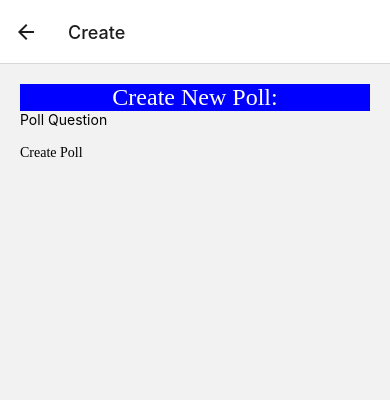
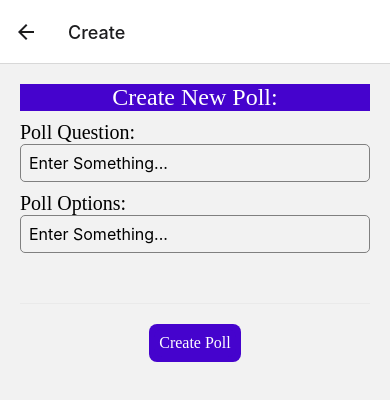
Before and after one commit to ParkerSaussy/YouPoll, a React Native app: screen /Create in a window 390 px wide. Shown: the top 400 px of the page. Built offline with nearby package versions, Linux system fonts and the light colour scheme; no server answers.

Commit message:
Main functionality

```diff
--- a/App.js
+++ b/App.js
@@ -11,6 +11,10 @@ import {
 
 import Feed from './components/feed';
 import CreatePoll from './components/createPoll/createPoll';
+
+// Mainly defining these for development so I don't accidentally delete them somewhere
+const primaryColor = '#4503CD';
+const secondaryColor = '#E2D5FE';
 
 const Stack = createNativeStackNavigator();
 const queryClient = new QueryClient();
--- a/components/createPoll/createPoll.js
+++ b/components/createPoll/createPoll.js
@@ -24,7 +24,7 @@ const styles = StyleSheet.create({
     },
     pageHeader: {
         fontSize: 24,
-        backgroundColor: 'blue',
+        backgroundColor: '#4503CD',
         color: 'white',
         textAlign: 'center',
         textAlignVertical: 'center',
--- a/components/createPoll/pollForm.js
+++ b/components/createPoll/pollForm.js
@@ -1,20 +1,16 @@
 import { useForm, useFormContext, useController, FormProvider } from "react-hook-form";
 import { StyleSheet, View, SafeAreaView, TextInput, Text, Alert } from 'react-native';
-import { MyButton } from "../utils/utils";
+import { useMutation, useQueryClient } from 'react-query';
+
 import axios from "axios";
-import {
-    useQuery,
-    useMutation,
-    useQueryClient,
-    QueryClient,
-    QueryClientProvider,
-  } from 'react-query';
+
+import { MyButton, MyText } from "../utils/utils";
 
 export const Input = ({ title, classNames, ...textInputProps }) => {
     return (
         <View style={[...(classNames ? classNames:[])]}>
-            {Boolean(title) && <Text>{title}</Text>}
-            <TextInput {...textInputProps} />
+            {Boolean(title) && <MyText content={title} classNames={[styles.textLabel]} />}
+            <TextInput style={styles.input} placeholder={'Enter Something...'} {...textInputProps} />
         </View>
     )
 }
@@ -40,7 +36,8 @@ export default function PollForm() {
 
     const onSubmit = (form) => {
         const poll = { ...form };
-        mutate(poll);
+        console.log(poll)
+        // mutate(poll);
     }
 
     const createPoll = async (data) => {
@@ -48,7 +45,7 @@ export default function PollForm() {
         console.log(response)
     }
 
-    const { mutate, isLoading } = useMutation(createPoll, {
+    const { mutate } = useMutation(createPoll, {
         onSuccess: data => {
             console.log(data);
             const message = "success"
@@ -63,22 +60,36 @@ export default function PollForm() {
     });
 
     const onErrors = errors => {
-        if (errors['pollQuestion']) Alert.alert('You forgot something...', errors['pollQuestion'].message);
+        console.log(errors)
+        if (errors['pollQuestion']) Alert.alert('You forgot something...', errors['pollQuestion'].message)
+        else if (errors['pollOption']) Alert.alert('You forgot something...', errors['pollOption'].message)
     }
 
     return (
-        <SafeAreaView style={styles.page}>
-            <View style={styles.subPage}>
-                <FormProvider {...formMethods}>
+        <SafeAreaView style={styles.layout}>
+
+            <View style={[styles.section, styles.sectionBorder]}>
+                <FormProvider  {...formMethods}>
                     <MyInput
                         name='pollQuestion'
-                        title='Poll Question'
+                        title='Poll Question:'
                         rules={{ required: 'Poll Question is required!' }}
                     />
-                    {/* INSERT ALL THE BS */}
+                    <View style={[styles.section]}>
+                        <MyInput
+                            name='pollOption'
+                            title='Poll Options:'
+                            rules={{ required: 'No options can be blank and 1+ options are required!' }}
+                        />
+                    </View>
+
                 </FormProvider>
+            </View>
+            <View style={styles.section}>
                 <MyButton
                     content='Create Poll'
+                    classNames={[styles.submitButton]}
+                    textClassnames={[styles.submitButton]}
                     callback={formMethods.handleSubmit(onSubmit, onErrors)}
                 />
             </View>
@@ -87,14 +98,39 @@ export default function PollForm() {
 }
 
 const styles = StyleSheet.create({
-    page: {
+    layout: {
 
     },
-    subPage: {
-
+    provider: {
+        display: 'flex',
+        flexDirection: 'column',
     },
-    error: {
-        color: 'darkred'
+    section: {
+        marginTop: 10,
+        marginBottom: 10,
+        paddingBottom: 20
+    },
+    sectionBorder: {
+        borderBottomWidth: 1,
+        borderBottomColor: '#eaeaea',
+    },
+    textLabel: {
+        fontSize: 20
+    },
+    input: {
+        borderColor: 'gray',
+        borderRadius: 5,
+        borderWidth: 1,
+        padding: 8,
+        fontSize: 16
+    },
+    submitButton: {
+        backgroundColor: '#4503CD',
+        color: 'white',
+        fontSize: 16,
+        borderRadius: 8,
+        alignSelf: 'center',
+        padding: 5
     }
 });
 
--- a/components/createPoll/pollOptions.js
+++ b/components/createPoll/pollOptions.js
@@ -68,6 +68,7 @@ const styles = StyleSheet.create({
     pollOptions: {
         display: 'flex',
         flexDirection: 'column',
+        justifyContent: 'space-evenly'
     },
     optionRow: {
         flex: 1,
--- a/components/feed.js
+++ b/components/feed.js
@@ -1,30 +1,24 @@
-import { StyleSheet, Text, SafeAreaView, ActivityIndicator } from 'react-native';
+import { StyleSheet, View, SafeAreaView } from 'react-native';
 import { MyButton, MyText } from './utils/utils';
-import axios from 'axios';
 
-import { useQuery } from 'react-query';
-
-const getPolls = async () => {
-    const { data } = await axios.get('https://642fbe66c26d69edc882766d.mockapi.io/api/youPoll/polls');
-    return data
-}
+import Polls from './pollsFeed/polls';
 
 export default function Feed({ navigation }) {
-    const { isLoading, error, data } = useQuery('pollData', getPolls);
-    if (isLoading) console.log('loading')
-    else if (error) console.log('error')
-    else console.log('success or whatever')
-
-    console.log(data)
-
     return (
         <SafeAreaView style={styles.container}>
-            <MyText content={'Home'} classNames={[]} />
-            <MyButton
-                content={"Create New Poll"}
-                callback={() => navigation.navigate('Create')}
-            />
-            <ActivityIndicator size = 'large'/>
+            <View style={styles.topSection}>
+                <MyText content={'Welcome to YouPoll!'} classNames={[styles.welcome]} />
+                <MyButton
+                    content={"Create New Poll"}
+                    classNames={[styles.createNew]}
+                    textClassnames={[styles.createNewText]}
+                    callback={() => navigation.navigate('Create')}
+                />
+                <MyText content={'Or check out some existing polls:'} classNames={[styles.checkOut]} />
+            </View>
+            <View style={styles.pollsSection}>
+                <Polls />
+            </View>
         </SafeAreaView>
     )
 }
@@ -34,6 +28,36 @@ const styles = StyleSheet.create({
         fontFamily: 'Avenir',
         alignItems: 'center',
         justifyContent: 'center',
-        padding: 20
+    },
+    topSection: {
+        width: '100%',
+        padding: 10,
+        borderBottomColor: '#E2D5FE',
+        borderBottomWidth: 3,
+    },
+    welcome: {
+        fontSize: 28,
+        fontWeight: 800,
+        alignSelf: 'center',
+    },
+    checkOut: {
+        fontSize: 16,
+        alignSelf: 'center',
+    },
+    createNew: {
+        backgroundColor: '#4503CD',
+        borderRadius: 8,
+        alignSelf: 'center',
+        margin: 10,
+        padding: 10,
+    },
+    createNewText: {
+        color: 'white',
+        fontSize: 16,
+        alignSelf: 'center',
+    },
+    pollsSection: {
+        padding: 10
     }
+
 });
--- /dev/null
+++ b/components/pollsFeed/pollWidget.js
@@ -0,0 +1,20 @@
+import { StyleSheet, Text, View, ActivityIndicator } from 'react-native';
+import { MyButton, MyText } from '../utils/utils';
+
+export default function PollWidget(props) {
+    console.log(props)
+    return (
+        <View style={styles.pollWidget}>
+            <MyText content={props.pollQuestion} />
+
+        </View>
+    )
+}
+
+const styles = StyleSheet.create({
+    pollWidget: {
+        paddingBottom: 5,
+        borderBottomColor: '#eaeaea',
+        borderBottomWidth: 1
+    }
+});
--- /dev/null
+++ b/components/pollsFeed/polls.js
@@ -0,0 +1,42 @@
+import { StyleSheet, SafeAreaView, ActivityIndicator, ScrollView } from 'react-native';
+import { MyText } from '../utils/utils';
+import axios from 'axios';
+
+import { useQuery } from 'react-query';
+import PollWidget from './pollWidget';
+
+const getPolls = async () => {
+    const { data } = await axios.get('https://642fbe66c26d69edc882766d.mockapi.io/api/youPoll/polls');
+    return data
+}
+
+export default function Polls() {
+    const { isLoading, error, data } = useQuery('pollData', getPolls);
+    if (isLoading) return (
+        <SafeAreaView style={styles.polls}>
+            <MyText content={'Loading...'} />
+            <ActivityIndicator size="small" />
+        </SafeAreaView>
+    )
+    else if (error) return (
+        <SafeAreaView style={styles.polls}>
+            <MyText content={'Error Loading Polls'} classNames={[styles.error]} />
+        </SafeAreaView>
+    )
+    else return data ? (
+        <SafeAreaView style={styles.polls}>
+            <ScrollView>
+            {data.map((poll, i) => <PollWidget key={i} {...poll} />)}
+            </ScrollView>
+        </SafeAreaView>
+    ):null;
+}
+
+const styles = StyleSheet.create({
+    polls: {
+        maxHeight: '80%'
+    },
+    error: {
+        color: 'darkred'
+    }
+})
```
Also changed, not shown: components/polls.js (deleted, +0 -10 lines), testData.json (added, +35 -0 lines).
